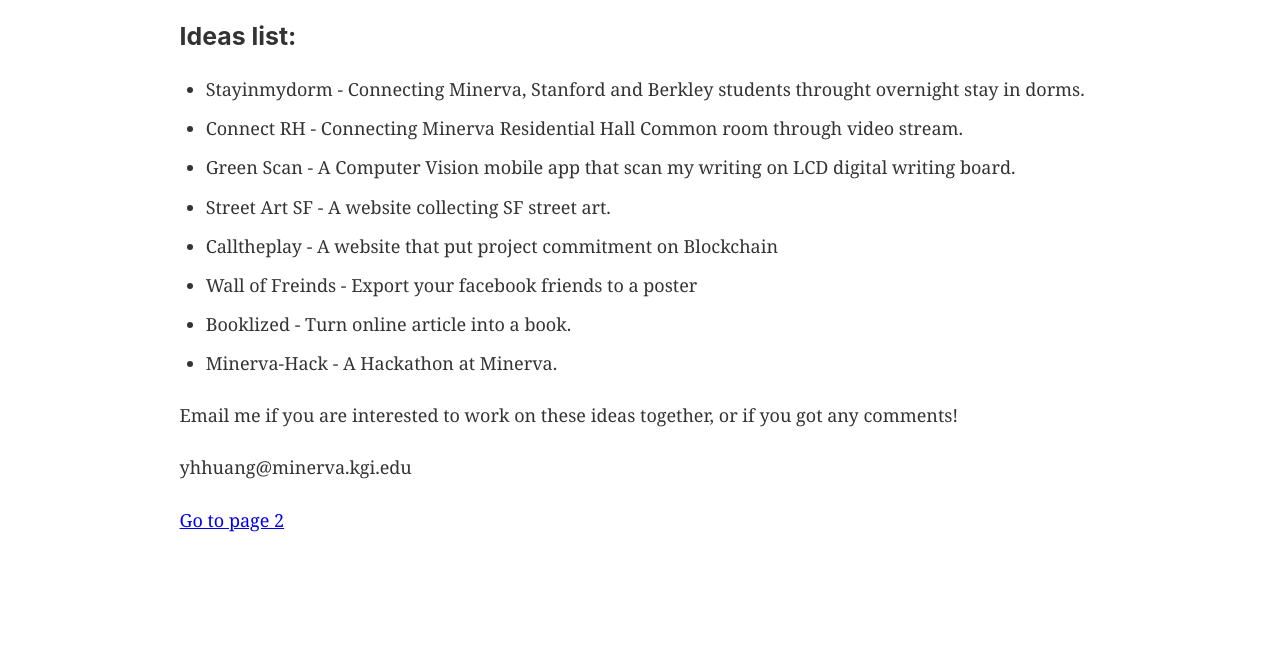
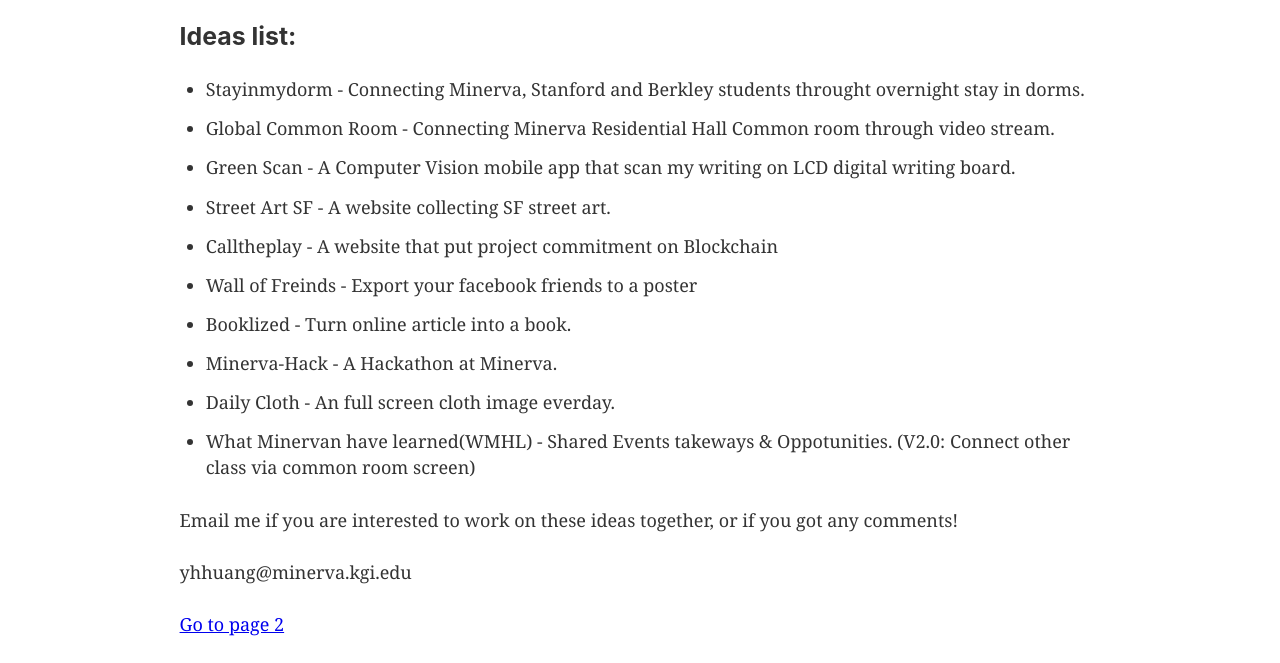
Before and after one commit to Bojne/project-ideas, a Gatsby site: page / in a window 1280 px wide. Shown: the part 223-886 px from the top of the page. Before the commit the page ends 800 px from the top, so only its background shows below. Built offline with nearby package versions, Linux system fonts and the light colour scheme; Gatsby itself is replaced by a stand-in of ours.

Commit message:
Add some two ideas

```diff
--- a/src/pages/index.js
+++ b/src/pages/index.js
@@ -9,13 +9,15 @@
     <h3>Ideas list:</h3>
     <ul>
         <li> Stayinmydorm - Connecting Minerva, Stanford and Berkley students throught overnight stay in dorms.</li>
-        <li> Connect RH - Connecting Minerva Residential Hall Common room through video stream.</li>
+        <li> Global Common Room - Connecting Minerva Residential Hall Common room through video stream.</li>
         <li> Green Scan - A Computer Vision mobile app that scan my writing on LCD digital writing board.</li>
         <li> Street Art SF - A website collecting SF street art.</li>
         <li> Calltheplay - A website that put project commitment on Blockchain</li>
         <li> Wall of Freinds - Export your facebook friends to a poster</li>
         <li> Booklized - Turn online article into a book.</li>
 	<li> Minerva-Hack - A Hackathon at Minerva. </li>
+	<li> Daily Cloth - An full screen cloth image everday. </li>
+	<li> What Minervan have learned(WMHL) - Shared Events takeways & Oppotunities. (V2.0: Connect other class via common room screen) </li>
     </ul>
     <p> Email me if you are interested to work on these ideas together, or if you got any comments! </p>
     <p> yhhuang@minerva.kgi.edu </p>
```
